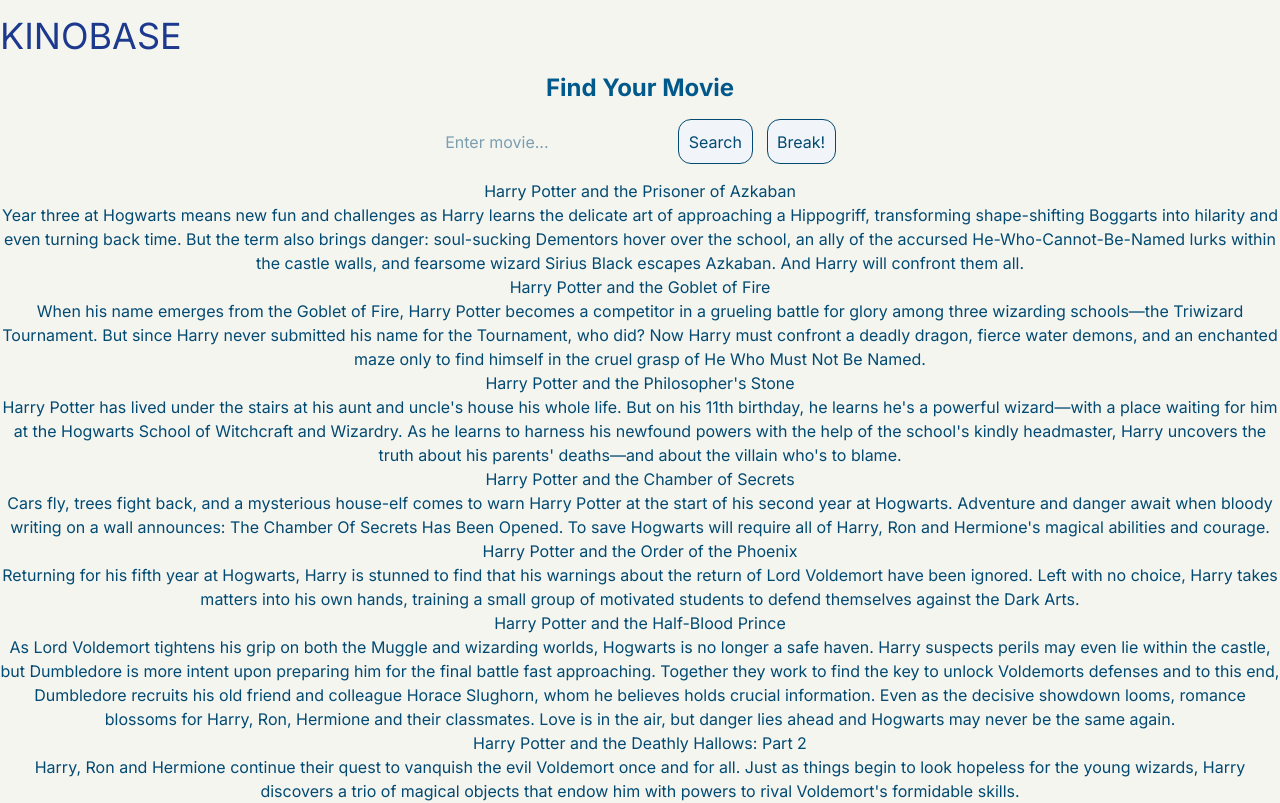
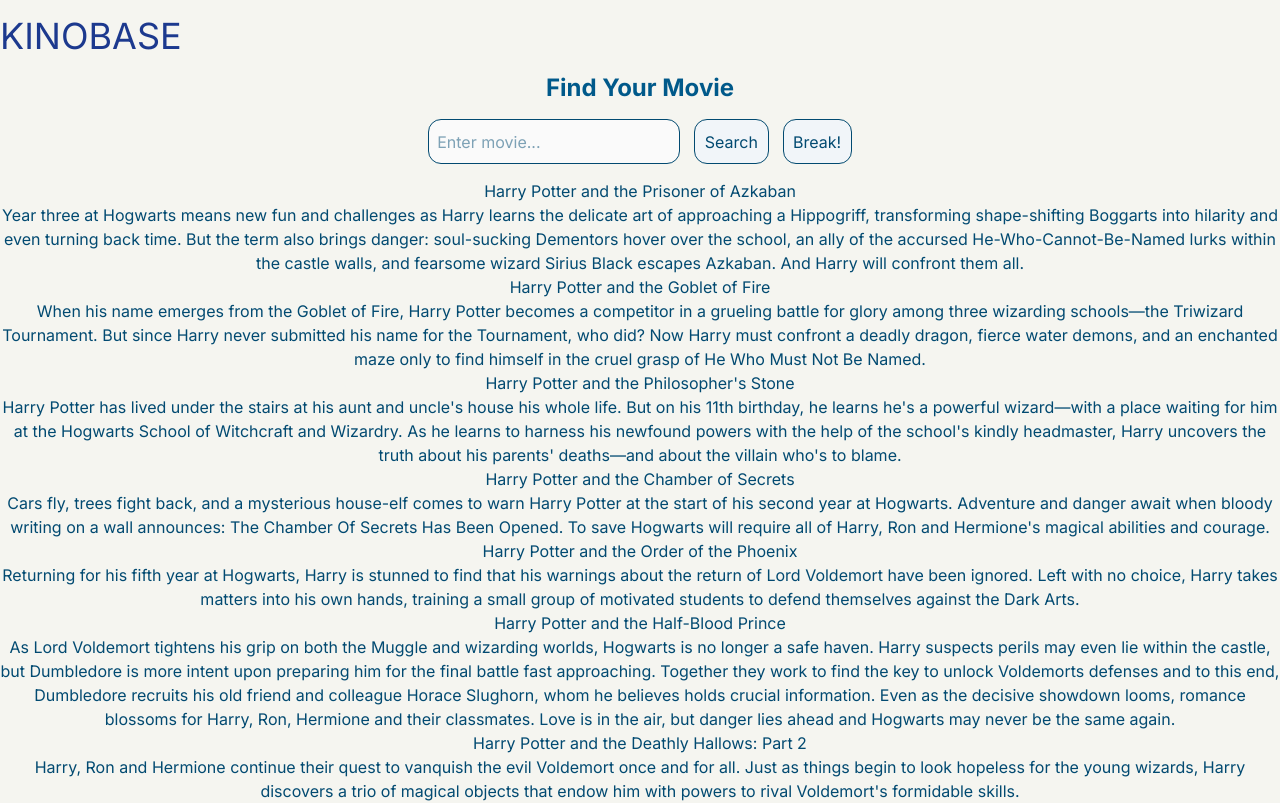
Before and after one commit to sashapervykh/rss-react-2026, a React (Vite) app in the folder frontend/: page / in a window 1280 px wide. Shown: the top 803 px of the page. Built offline with nearby package versions, Linux system fonts and the light colour scheme.

Commit message:
feat: add input styles

```diff
--- a/frontend/src/features/search/ui/SearchForm.tsx
+++ b/frontend/src/features/search/ui/SearchForm.tsx
@@ -45,12 +45,13 @@
     const { query } = this.state;
 
     return (
-      <form onSubmit={this.handleSubmit}>
+      <form onSubmit={this.handleSubmit} className='flex gap-[1rem]'>
         <input
           type="text"
           value={query}
           onChange={this.handleChange}
           placeholder="Enter movie..."
+          className='h-[100%] rounded-xl outline bg-zinc-50 p-[0.5rem]'
         />
         <Button type="submit" text="Search" />
       </form>
```
